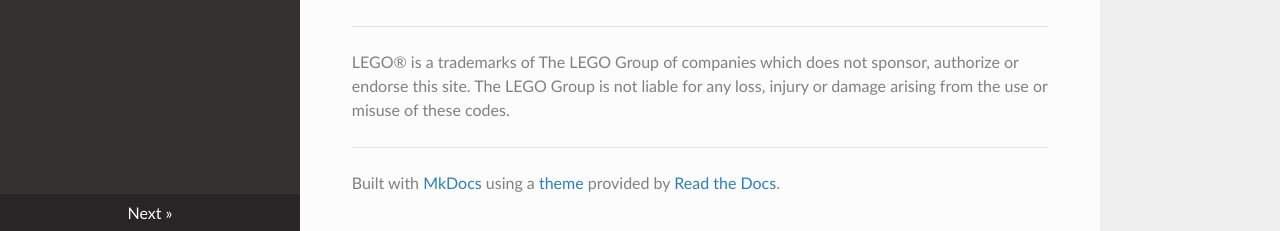
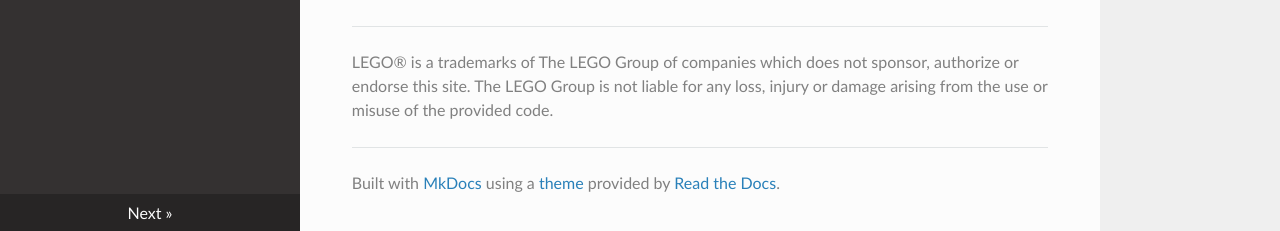
Before and after one commit to NStrijbosch/hub-module-notes, an MkDocs documentation site: the page built from docs/index.md, in a window 1280 px wide and 900 px high, scrolled down 609 px. Shown: the part 666-897 px from the top of the window. Built offline with MkDocs 1.6.1, drawn with Linux system fonts in a browser that asks for light colours; nearby versions of some CDN libraries.

Commit message:
Update footer.html

```diff
--- a/overrides/footer.html
+++ b/overrides/footer.html
@@ -24,7 +24,7 @@
 
         <hr/>
         <p>
-        LEGO® is a trademarks of The LEGO Group of companies which does not sponsor, authorize or endorse this site.  The LEGO Group is not liable for any loss, injury or damage arising from the use or misuse of these codes.
+        LEGO® is a trademarks of The LEGO Group of companies which does not sponsor, authorize or endorse this site.  The LEGO Group is not liable for any loss, injury or damage arising from the use or misuse of the provided code.
         </p>
         <hr/>
         <p>
```
